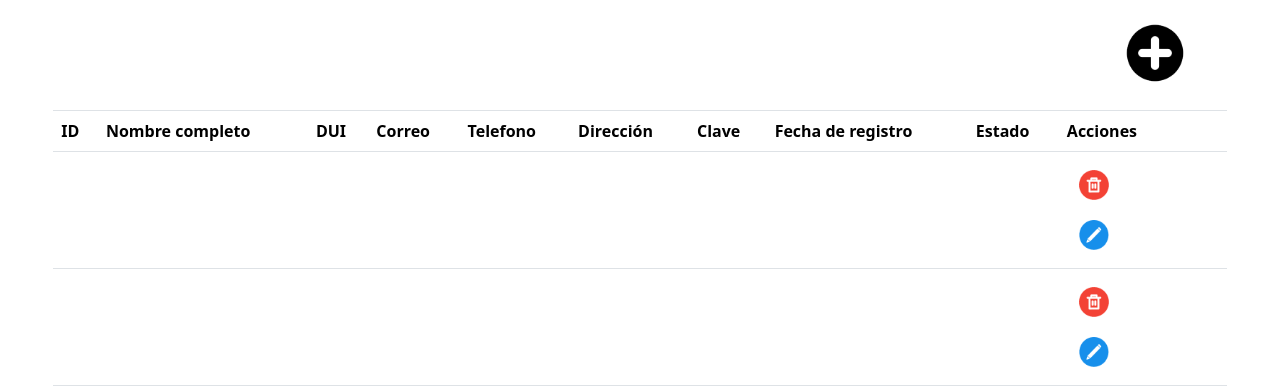
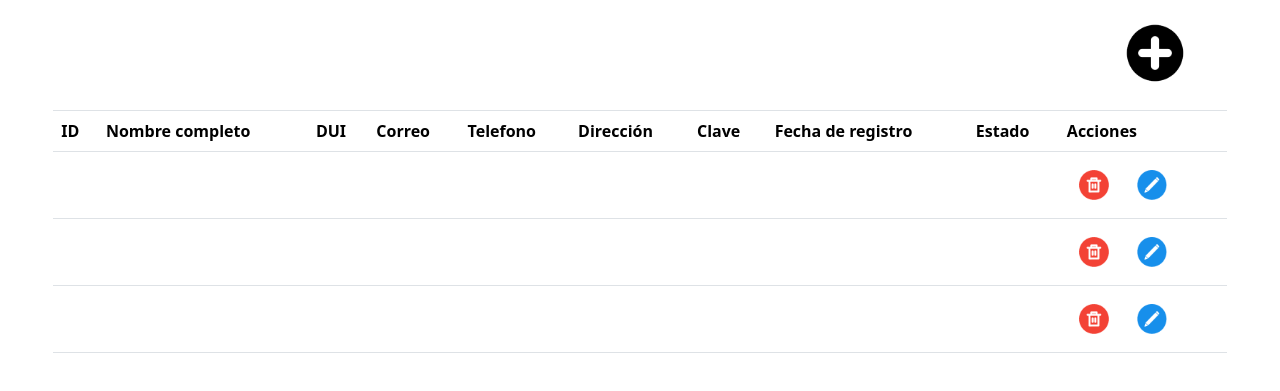
Before and after one commit to 20220270/OinosDeLaVid, a plain HTML site: page views/admin/clientes.html in a window 1280 px wide. Shown: the part 194-585 px from the top of the page. Drawn offline with nearby package versions, Linux system fonts and the light colour scheme.

Commit message:
Cambios en las pantallas de cliente y admin

```diff
--- a/resources/css/EstiloApartados.css
+++ b/resources/css/EstiloApartados.css
@@ -16,10 +16,13 @@ element.style {
     image-rendering: 300px;
 }
 
-thead{
-    background-color: #6D0202;
+
+.th{
+    background-color: brown;
     color: white;
-}
+
+    padding: 10px;
+  }
 
 #Search{
     box-shadow: none;
--- a/views/admin/clientes.html
+++ b/views/admin/clientes.html
@@ -26,7 +26,6 @@
             <div class="col">
                 <div class="container-sm mt-2">
                     <form class="d-flex">
-
                         <div class="position-relative">
                             <img class="search-icon" src="../../resources/Imagenes/lupa.png" alt="Lupa">
                             <input class="form-control me-2" type="search" placeholder="Search" aria-label="Search"
@@ -77,7 +76,7 @@
                     <td></td>
                     <td></td>
                     <td>
-                        <div class="col-8">
+                        <div class="col-9">
                             <button type="submit" class="btn btn-success mt-1" id="btnEliminar">
                                 <i class="bi bi-search"></i>
                                 <img src="../../resources/Imagenes/btnEliminarIMG.png" alt="" width="30px" height="30px"
@@ -104,7 +103,7 @@
                     <td></td>
                     <td></td>
                     <td>
-                        <div class="col-8">
+                        <div class="col-9">
                             <button type="submit" class="btn btn-success mt-1" id="btnEliminar">
                                 <i class="bi bi-search"></i>
                                 <img src="../../resources/Imagenes/btnEliminarIMG.png" alt="" width="30px" height="30px"
@@ -132,7 +131,7 @@
                     <td></td>
                     <td></td>
                     <td>
-                        <div class="col-8">
+                        <div class="col-9">
                             <button type="submit" class="btn btn-success mt-1" id="btnEliminar">
                                 <i class="bi bi-search"></i>
                                 <img src="../../resources/Imagenes/btnEliminarIMG.png" alt="" width="30px" height="30px"
```
